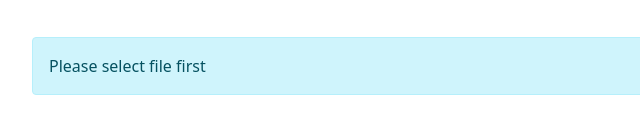
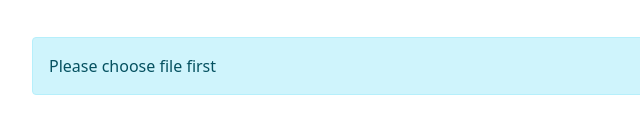
Before and after one commit to olkitu/serverless-s3-filedrop, a website: page frontend/index.html in a window 1280 px wide. Both pictures are taken after a click on the button "Upload". Shown: the part 167-300 px from the top of the page, 50-690 px from the left. Drawn offline with nearby package versions, Linux system fonts and the light colour scheme.

Commit message:
Update string

```diff
--- a/frontend/index.html
+++ b/frontend/index.html
@@ -34,7 +34,7 @@
             $('#Button').prop('disabled', true);
 
             if($('#file').val() == '') {
-                $( ".result" ).html( '<div class="alert alert-info" role="alert">Please select file first</div>' );
+                $( ".result" ).html( '<div class="alert alert-info" role="alert">Please choose file first</div>' );
                 $('#Button').prop('disabled', false);
                 return false;
             }
```
